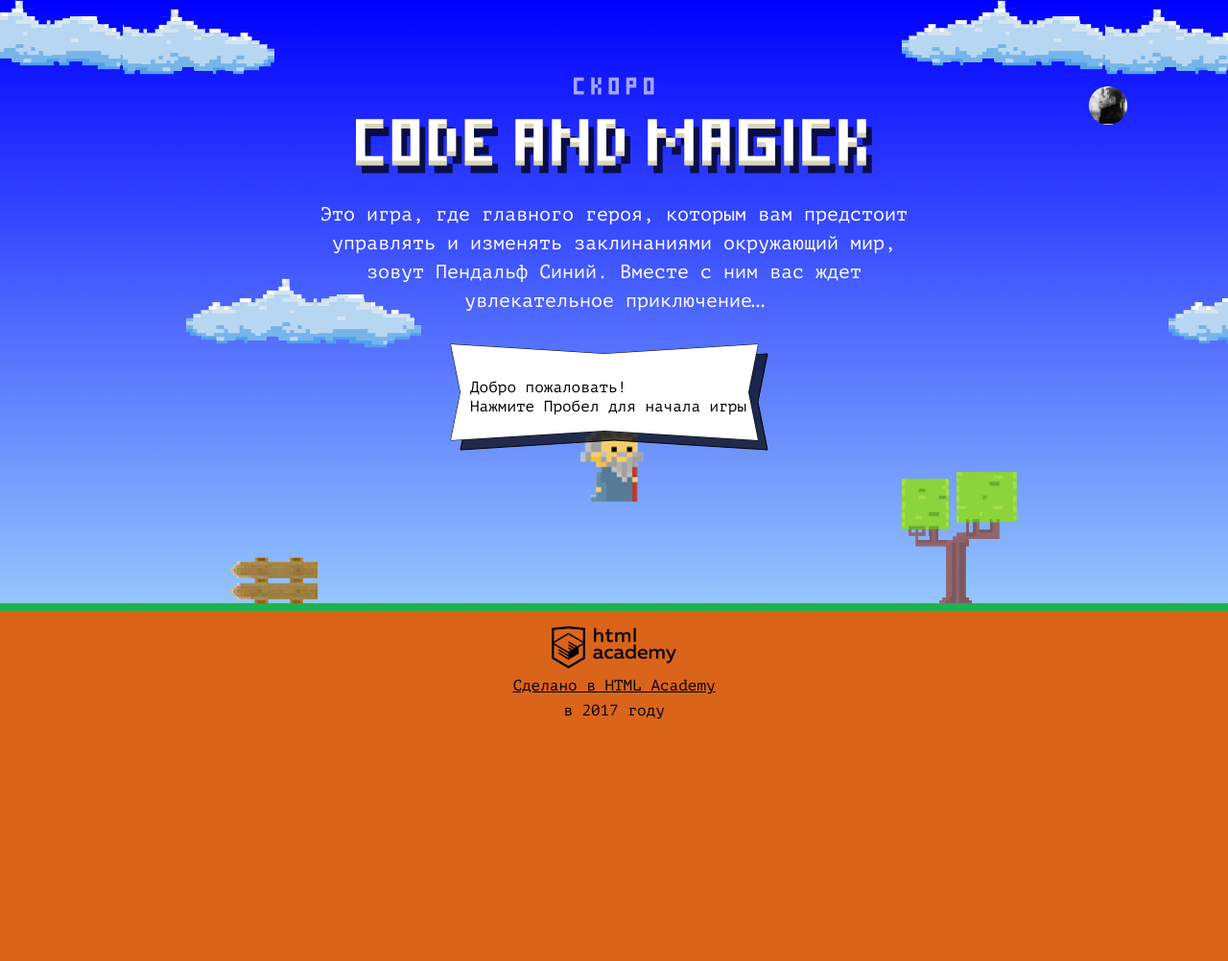
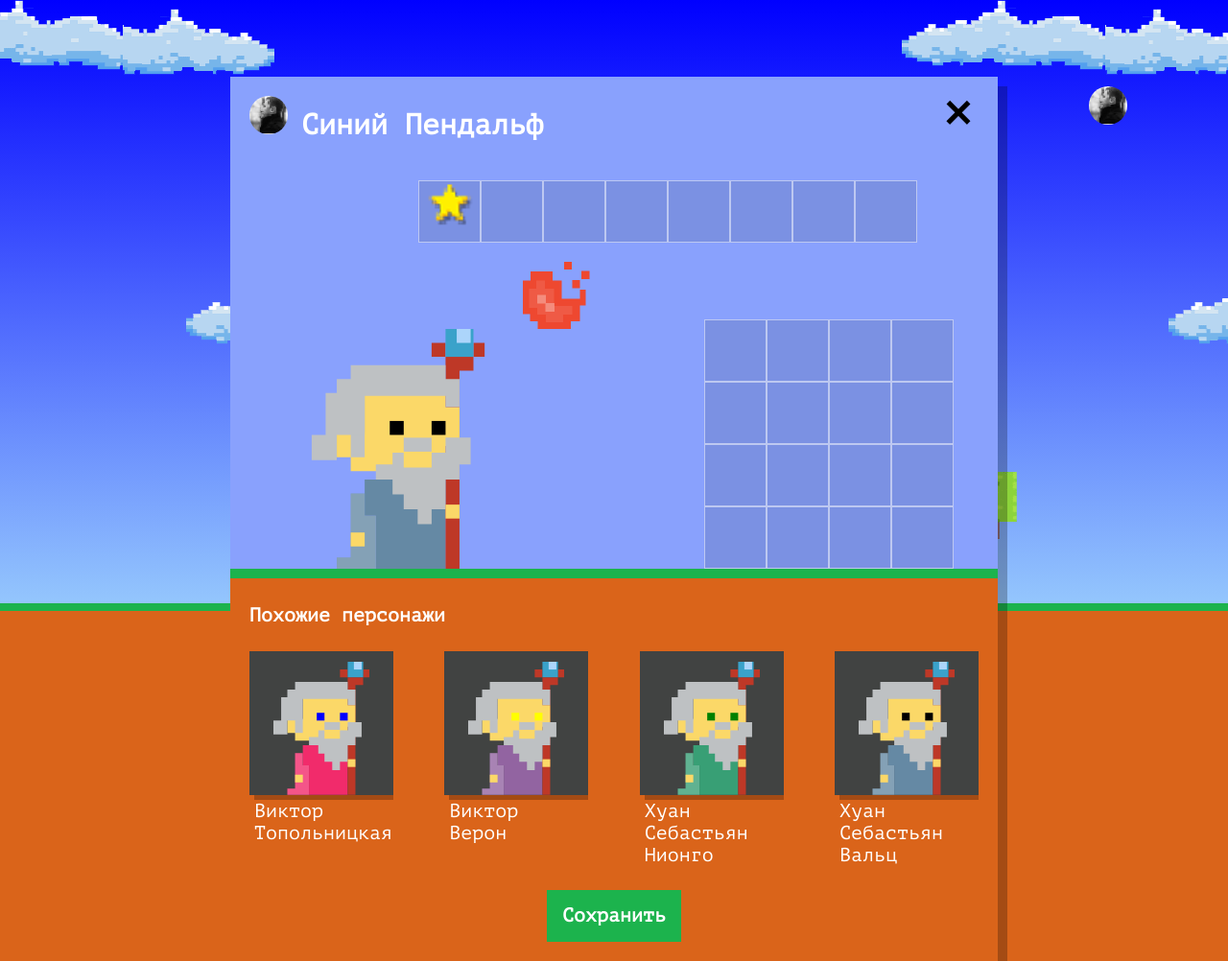
Before and after one commit to templton/1425325-code-and-magick-21, a website: page index.html in a window 1280 px wide. Shown: the whole page at 96% size. Before the commit the page ends 800 px from the top, so only its background shows below. Drawn offline with Linux system fonts and the light colour scheme.

Commit message:
клонирование шаблонов, задание 3

```diff
--- a/index.html
+++ b/index.html
@@ -201,6 +201,7 @@
     }
   </script>
   <script src="js/stats.js"></script>
+  <script src="js/setup.js"></script>
   <script src="js/game.js"></script>
 
 </body>
--- /dev/null
+++ b/js/setup.js
@@ -0,0 +1,57 @@
+'use strict';
+
+const WIZARD_NAMES = [`Иван`, `Хуан Себастьян`, `Мария`, `Кристоф`, `Виктор`, `Юлия`, `Люпита`, `Вашингтон`];
+const WIZARD_SURNAMES = [`да Марья`, `Верон`, `Мирабелла`, `Вальц`, `Онопко`, `Топольницкая`, `Нионго`, `Ирвинг`];
+const EYES_COLORS = [`black`, `red`, `blue`, `yellow`, `green`];
+const COAT_COLORS = [`rgb(101, 137, 164)`, `rgb(241, 43, 107)`, `rgb(146, 100, 161)`, `rgb(56, 159, 117)`, `rgb(215, 210, 55)`, `rgb(0, 0, 0)`];
+
+const userDialog = document.querySelector(`.setup`);
+userDialog.classList.remove(`hidden`);
+
+const similarListElement = document.querySelector(`.setup-similar-list`);
+const similarWizardTemplate = document.querySelector(`#similar-wizard-template`)
+    .content
+    .querySelector(`.setup-similar-item`);
+
+function getRandom(max) {
+  return Math.floor(Math.random() * max);
+}
+
+const wizards = [
+  {
+    name: WIZARD_NAMES[getRandom(7)] + ` ` + WIZARD_SURNAMES[getRandom(7)],
+    coatColor: COAT_COLORS[getRandom(6)],
+    eyesColor: EYES_COLORS[getRandom(5)]
+  },
+  {
+    name: WIZARD_NAMES[getRandom(7)] + ` ` + WIZARD_SURNAMES[getRandom(7)],
+    coatColor: COAT_COLORS[getRandom(6)],
+    eyesColor: EYES_COLORS[getRandom(5)]
+  },
+  {
+    name: WIZARD_NAMES[getRandom(7)] + ` ` + WIZARD_SURNAMES[getRandom(7)],
+    coatColor: COAT_COLORS[getRandom(6)],
+    eyesColor: EYES_COLORS[getRandom(5)]
+  },
+  {
+    name: WIZARD_NAMES[getRandom(7)] + ` ` + WIZARD_SURNAMES[getRandom(7)],
+    coatColor: COAT_COLORS[getRandom(6)],
+    eyesColor: EYES_COLORS[getRandom(5)]
+  }
+];
+
+const renderWizard = function (wizard) {
+  const wizardElement = similarWizardTemplate.cloneNode(true);
+  wizardElement.querySelector(`.setup-similar-label`).textContent = wizard.name;
+  wizardElement.querySelector(`.wizard-coat`).style.fill = wizard.coatColor;
+  wizardElement.querySelector(`.wizard-eyes`).style.fill = wizard.eyesColor;
+  return wizardElement;
+};
+
+const fragment = document.createDocumentFragment();
+for (let i = 0; i < wizards.length; i++) {
+  fragment.appendChild(renderWizard(wizards[i]));
+}
+similarListElement.appendChild(fragment);
+
+userDialog.querySelector(`.setup-similar`).classList.remove(`hidden`);
```
